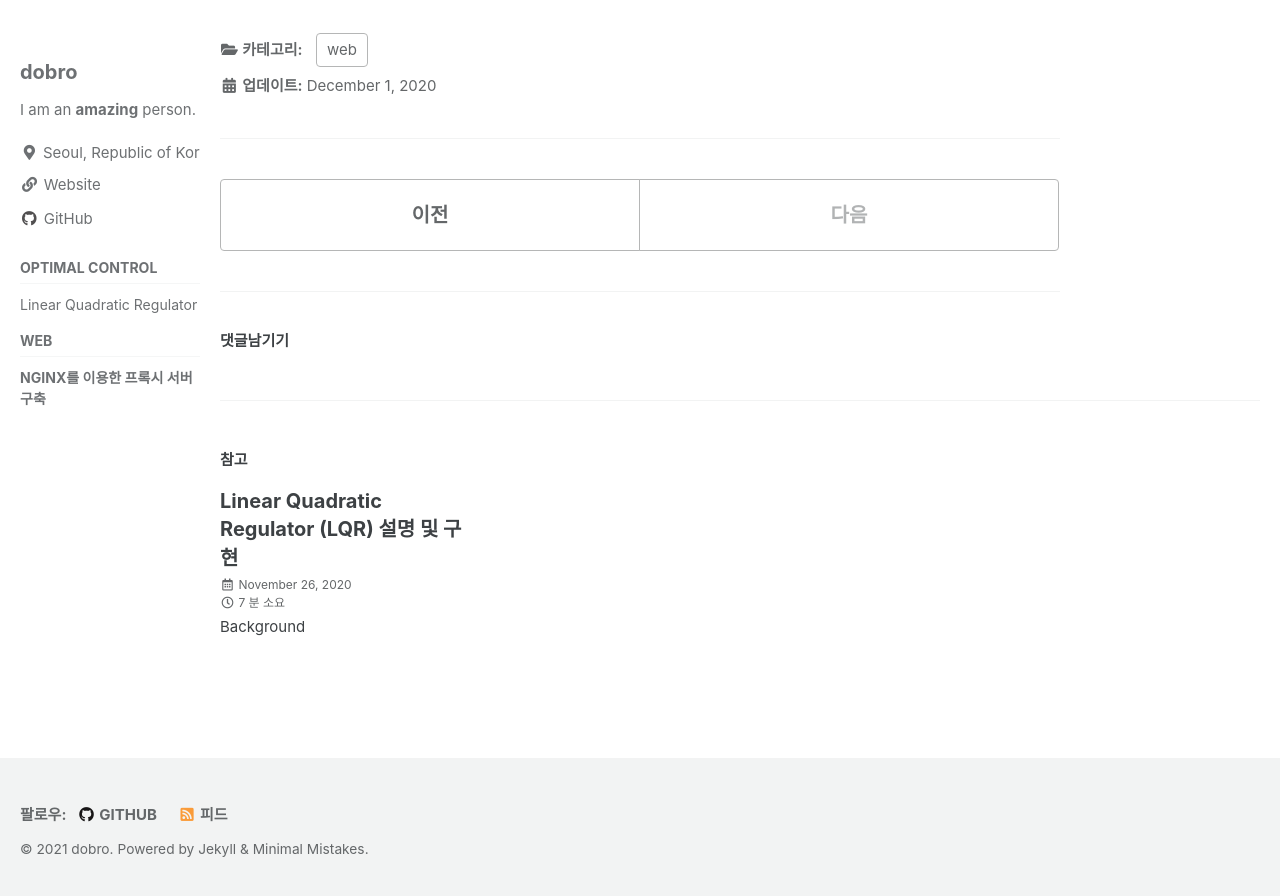
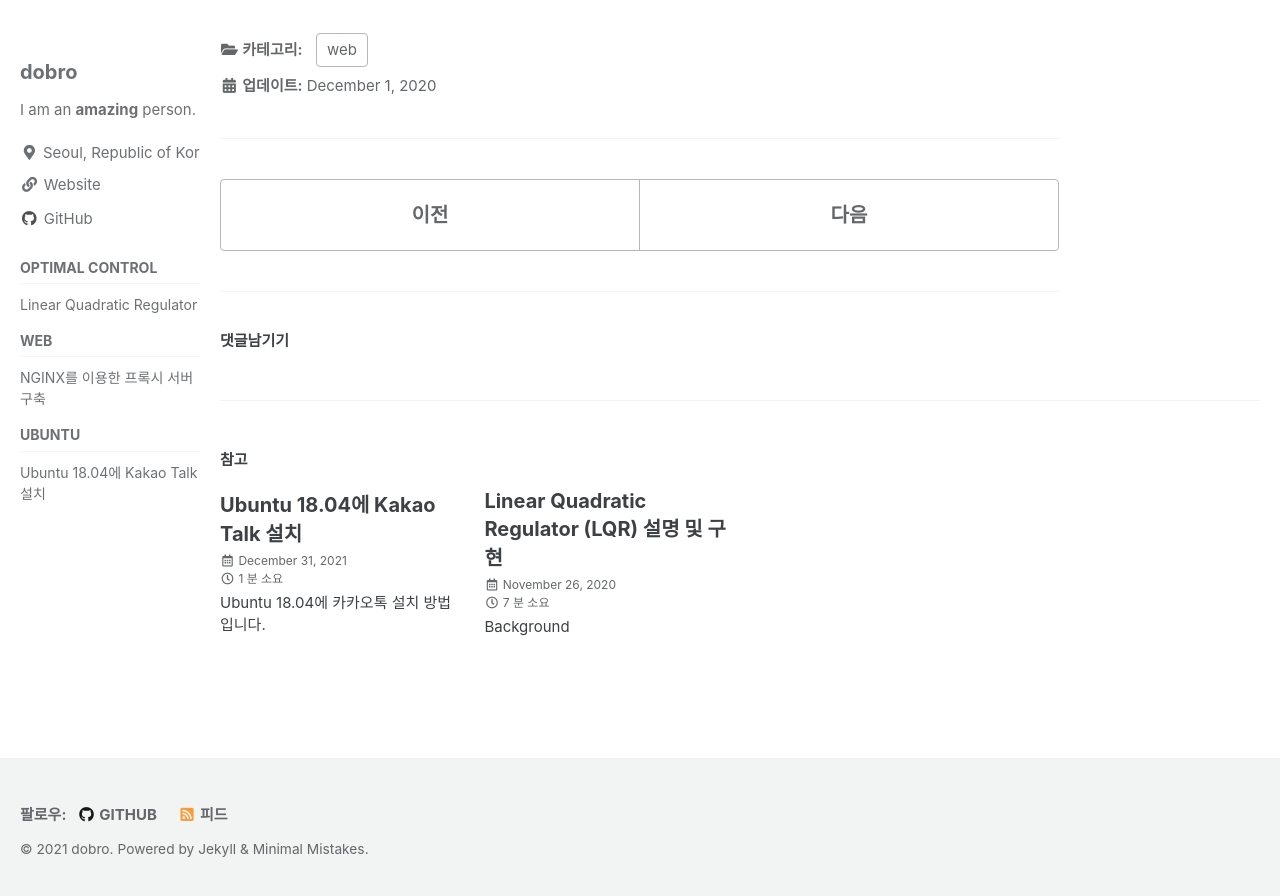
Before and after one commit to dobro12/dobro12.github.io, a Jekyll site: the page built from _posts/2020-12-01-NGINX_proxy_server copy.md, in a window 1280 px wide and 900 px high, scrolled down 5457 px. Shown: the top 896 px of the window. Built offline with Jekyll 4.4.1, drawn with Linux system fonts in a browser that asks for light colours; cached includes are drawn as plain includes; comment, search, counter and statistics services are not loaded; part of the change alters nothing that is shown.

Commit message:
kakao install

````diff
--- a/_data/navigation.yml
+++ b/_data/navigation.yml
@@ -22,3 +22,7 @@ docs:
     children:
       - title: "NGINX를 이용한 프록시 서버 구축"
         url: /web/NGINX_proxy_server/
+  - title: Ubuntu
+    children:
+      - title: "Ubuntu 18.04에 Kakao Talk 설치"
+        url: /ubuntu/kakao_talk_install/
--- /dev/null
+++ b/_posts/2021-12-31-kakao_talk_install.md
@@ -0,0 +1,79 @@
+---
+title     : "Ubuntu 18.04에 Kakao Talk 설치"
+categories:
+  - ubuntu
+toc       : true
+toc_sticky: true
+layout    : single
+classes   : custom_wide
+---
+
+Ubuntu 18.04에 카카오톡 설치 방법 입니다.
+
+## Install Wine
+
+wine은 ubuntu에서 window프로그램(.exe)을 실행시켜주는 호환성 레이어(가상머신은 아니지만 윈도우 명령어를 우분투로 매핑시켜주는)이다.
+
+- reference: https://wiki.winehq.org/Ubuntu
+
+- ```bash
+    sudo dpkg --add-architecture i386
+    wget -nc https://dl.winehq.org/wine-builds/winehq.key
+    sudo apt-key add winehq.key
+    sudo add-apt-repository 'deb https://dl.winehq.org/wine-builds/ubuntu/ bionic main'
+    sudo apt update
+    sudo apt install --install-recommends winehq-stable
+    ```
+
+## Install Winetricks
+
+font 관련 문제발생을 막기 위해 winetricks을 사용할 수 있다.
+
+- ```bash
+  sudo apt install winetricks
+  winetricks corefonts
+  ```
+
+## Install KakaoTalk
+
+카카오톡 홈페이지에서 윈도우 설치파일을 받고 영어버전으로 설치한다.
+(한글버전으로 설치시 wine이 꼬여서 카카오톡 로그인 에러가 발생한다. 에러가 발생시, wine을 깔끔하게 삭제후 재설치해야함.)
+
+- ```bash
+    # 다운로드:
+    wget https://app-pc.kakaocdn.net/talk/win32/KakaoTalk_Setup.exe
+    # 설치:
+    wine KakaoTalk_Setup.exe
+    ```
+
+## Execute KakaoTalk
+
+- ```bash
+    cd ~/.wine/drive_c/Program\ Files\ \(x86\)/Kakao/KakaoTalk/
+    LC_ALL=ko_KR.utf8 wine KakaoTalk.exe
+    ```
+
+## Put Wine's System Tray in Ubuntu's System Tray
+
+- ```bash
+    sudo apt-get install gnome-tweaks gnome-shell-extensions
+    sudo apt install -f gnome-shell-extension-top-icons-plus
+    ```
+
+- (아마 재부팅 필요) Tweaks > Extentions > Topicons Plus On
+
+## How to Reset Wine?
+
+설치중에 wine이 꼬였다면, 설정 파일 모두 삭제후 재설치해야한다.
+
+- ```bash
+    rm -Rf $HOME/.wine*
+    rm -f  $HOME/.local/share/mime/packages/x-wine-e*
+    rm -f  $HOME/.local/share/mime/application/x-wine-*
+    rm -f  $HOME/.local/share/icons/hicolor/*/apps/application-x-wine-*
+    rm -f  $HOME/.local/share/applications/wine-*
+    rm -f  $HOME/.local/share/desktop-directories/wine-*
+    rm -f  $HOME/.local/share/icons/hicolor/*/apps/7765_*
+    rm -f  $HOME/.config/menus/applications-merged/wine-*
+    sudo apt purge wine*
+    ```
````
Also changed, not shown: _posts/2020-12-01-NGINX_proxy_server copy.md (renamed from _posts/2020-12-01-NGINX_proxy_server.md).
